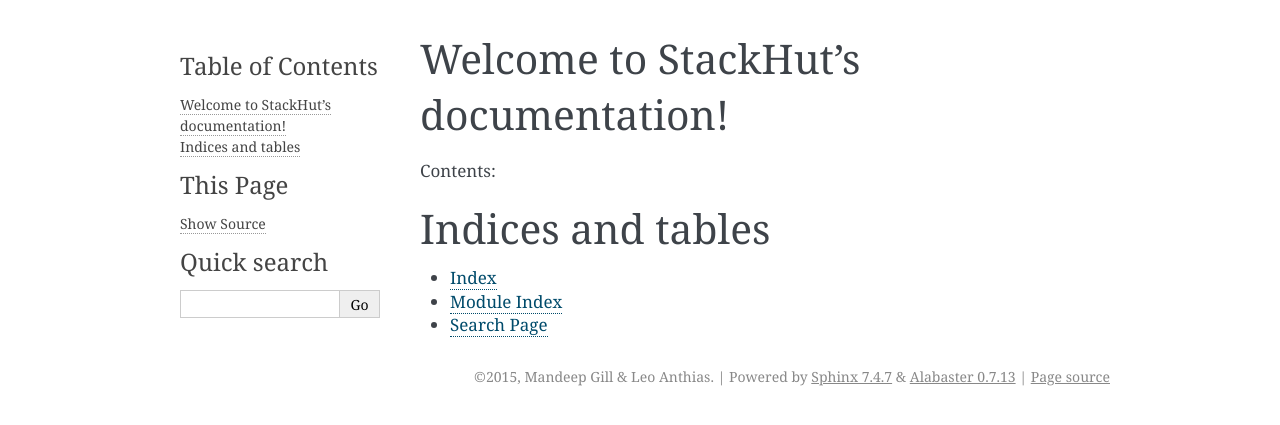
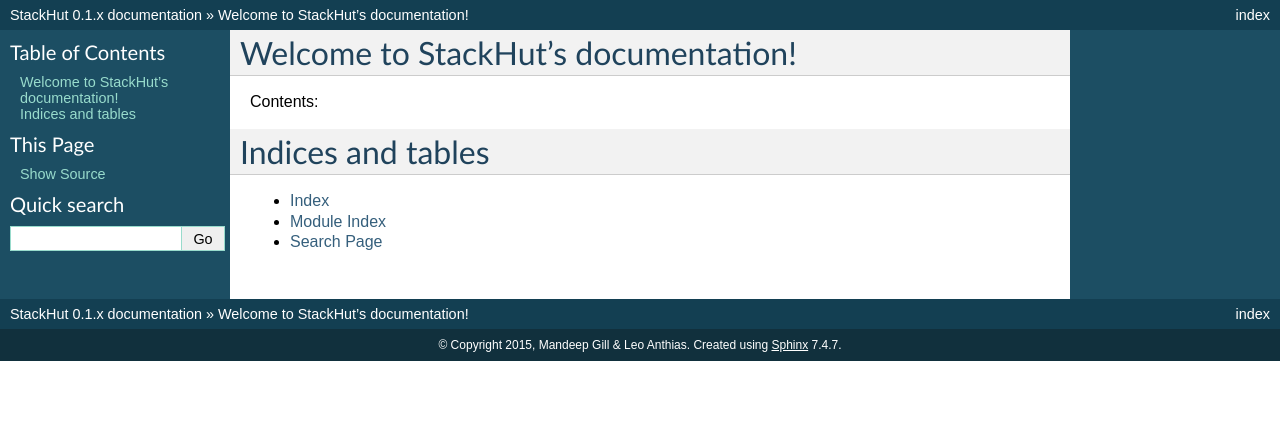
Before and after one commit to nstack/stackhut, a Sphinx documentation site: the page built from docs/index.rst, in a window 1280 px wide. Shown: the top 425 px of the page. Built offline with Sphinx 7.4.7, drawn with Linux system fonts in a browser that asks for light colours; some of the changed lines change nothing that is shown.

Commit message:
update conf

```diff
--- a/docs/conf.py
+++ b/docs/conf.py
@@ -55,9 +55,9 @@
 # built documents.
 #
 # The short X.Y version.
-version = '0.1.0'
+version = '0.1.x'
 # The full version, including alpha/beta/rc tags.
-release = '0.1.0'
+release = '0.1.x'
 
 # The language for content autogenerated by Sphinx. Refer to documentation
 # for a list of supported languages.
@@ -108,7 +108,7 @@
 
 # The theme to use for HTML and HTML Help pages.  See the documentation for
 # a list of builtin themes.
-html_theme = 'alabaster'
+html_theme = 'default'
 
 # Theme options are theme-specific and customize the look and feel of a theme
 # further.  For a list of options available for each theme, see the
```
